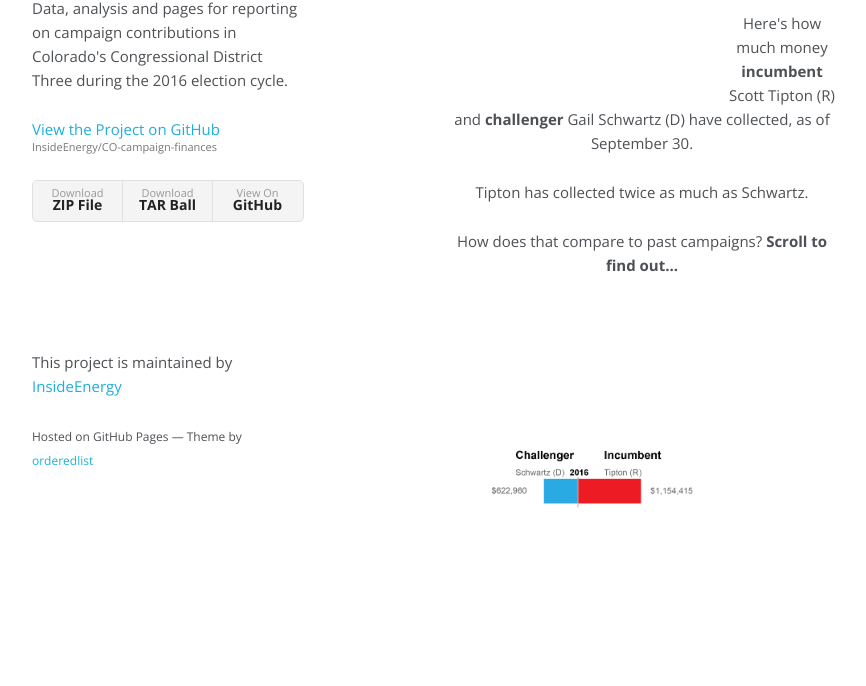
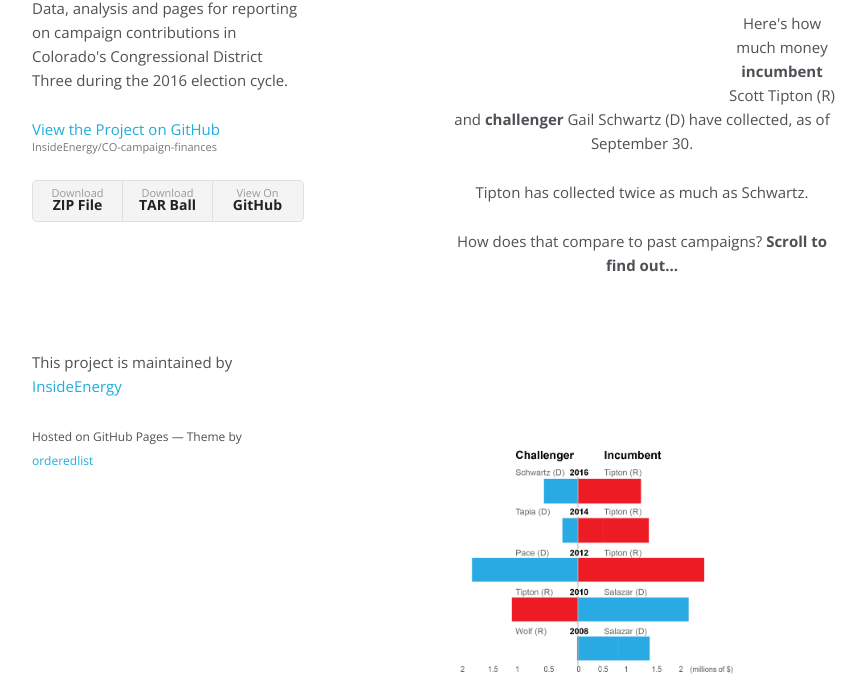
Before and after one commit to InsideEnergy/CO-campaign-finances, a plain HTML site: page index.html in a window 1280 px wide. Shown: the part 254-940 px from the top of the page, without its empty margins (178-1044 px from the left). Drawn offline with nearby package versions, Linux system fonts and the light colour scheme; a script that the page names is missing.

Commit message:
Updated link

```diff
--- a/index.html
+++ b/index.html
@@ -52,7 +52,7 @@
 
     <div class="row">
       <div data-kui-anim="fadeIn" class="twelve column custom-column" style="margin-top: 35%;">
-        <img src="scrollanim/kissui.scrollanim-0.3.0/example/images/contribs1.jpg" align="left" width="75%">
+        <img src="scrollanim/kissui.scrollanim-0.3.0/example/images/contribs2.jpg" align="left" width="75%">
         <h5>Incumbents typically collect more</h5>
 
                 <p>Incumbents nearly always out-fundraise challengers. A ratio of two to one is common, but as much as ten to one isn't unheard of.</p>
```
